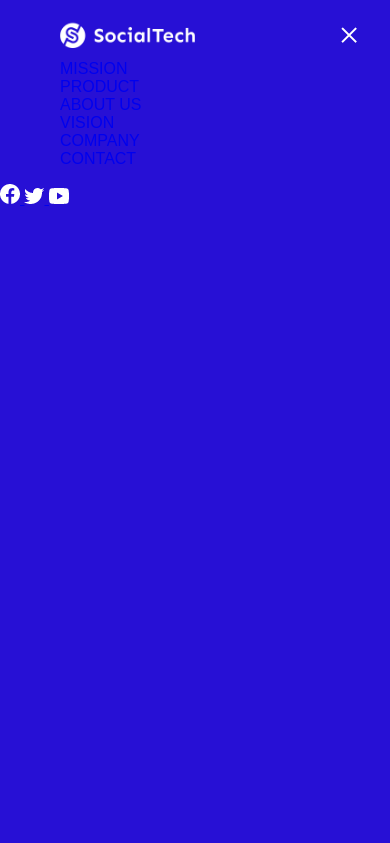
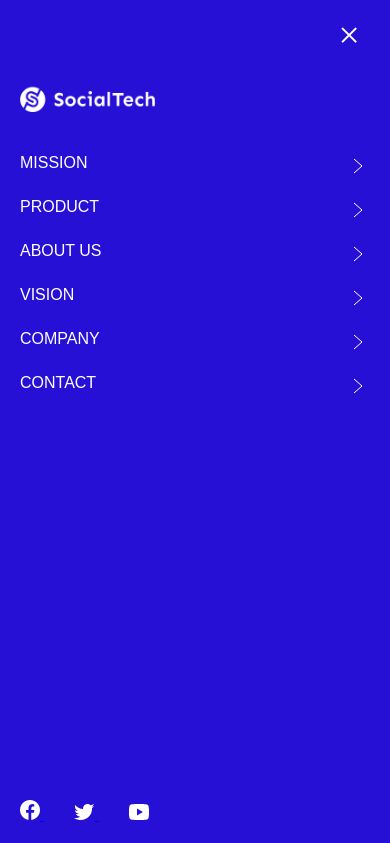
Before and after one commit to joystrrrt/html-css-basic-kadai, a plain HTML site: page socialtech/index.html in a window 390 px wide. Both pictures are taken after a click on the button 354 px from the left and 29 px from the top of the page. Shown: the top 843 px of the page. Drawn offline with Linux system fonts and the light colour scheme.

Commit message:
Add files via upload

```diff
--- a/socialtech/style.css
+++ b/socialtech/style.css
@@ -502,7 +502,7 @@ footer {
   border: none;
 }
 
-#nav-sp nav ui {
+#nav-sp nav ul {
   padding-left: 0;
 }
 
@@ -516,7 +516,7 @@ footer {
 }
 
 /* ナビゲーションのリンクの装飾設定 */
-#nav sp nav a {
+#nav-sp nav a {
   display: block;
   color: #ffffff;
 }
@@ -530,8 +530,18 @@ footer {
   margin: 0 20px 0 20px;
   height: 44px;
   font-size: 16px;
-  background-image: url("images/arrow.ong");
+  background-image: url("images/arrow.png");
   background-repeat: no-repeat;
   background-position: right top;
 }
+
+#sns {
+  position: absolute;
+  bottom: 20px;
+  left: 20px;
 }
+
+#sns > a {
+  margin-right: 30px;
+}
+}
```
Also changed, not shown: socialtech/index.html (+1 -1 lines).
